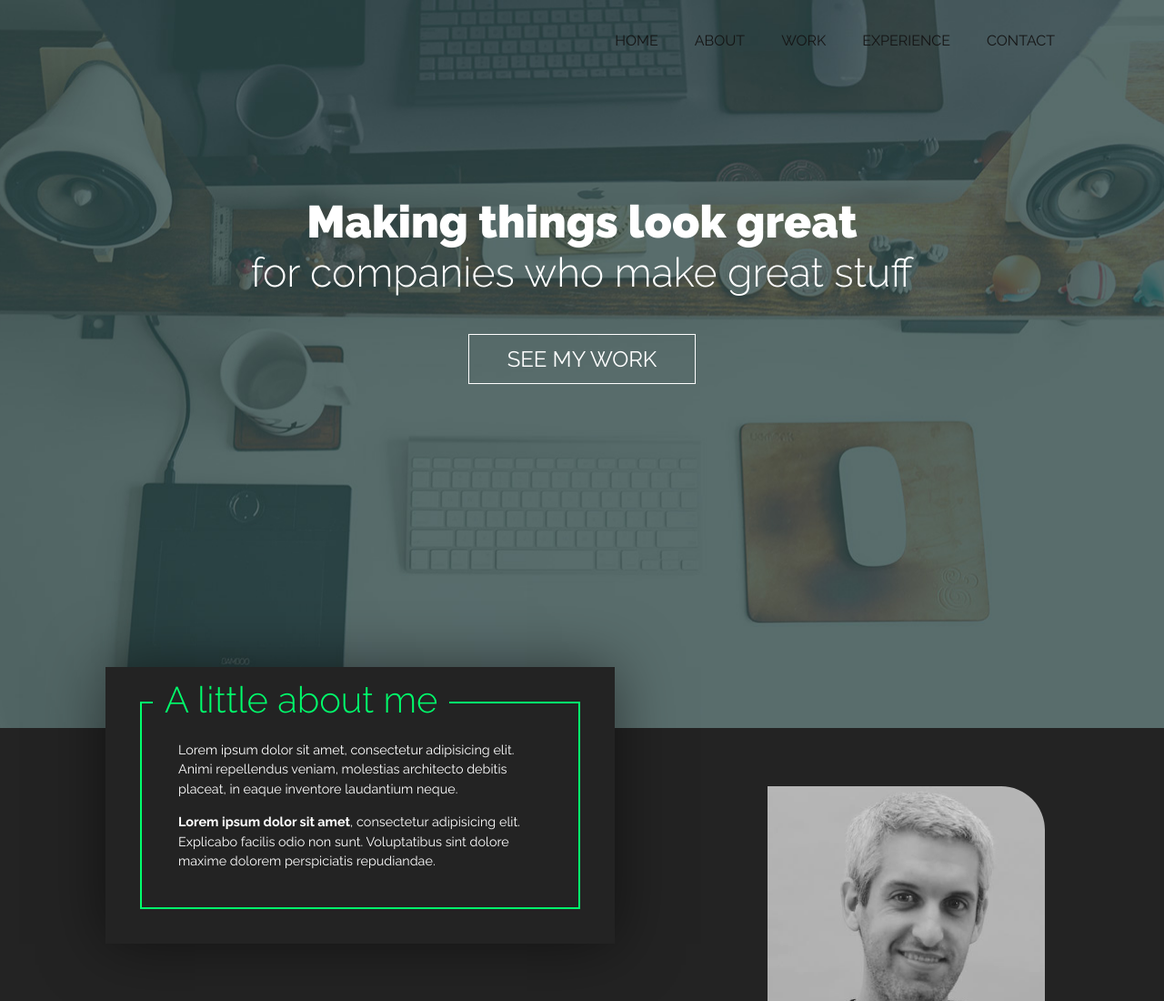
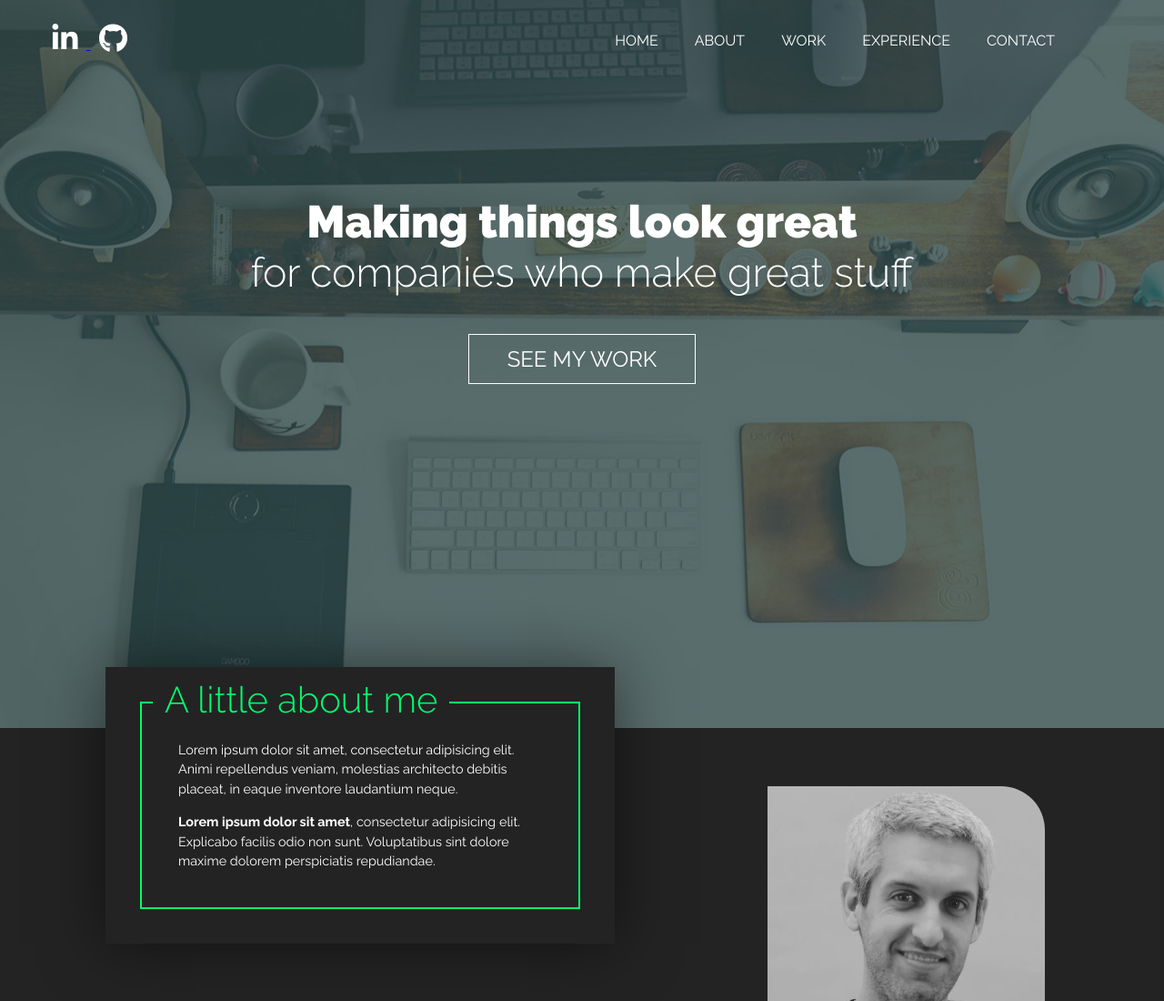
Before and after one commit to mava1412/mava1412.github.io, a website: page index.html in a window 1280 px wide. Shown: the top 1100 px of the page at 91% size. Drawn offline with nearby package versions, Linux system fonts and the light colour scheme.

Commit message:
added social icons to nav bar

```diff
--- a/css/style.css
+++ b/css/style.css
@@ -182,10 +182,22 @@ p:last-of-type {
 header {
 	/* makes the header stay on top of the hero */
 	position: absolute;
-	/* left: 0; */
-	right: 0;
+	left: 0;
+	/* right: 0; */
 	margin: 1em 3em;
 	}
+
+.social-icons i {
+	padding: .3em;
+	/* left: 0; */
+	color: #fff;
+	cursor: pointer;
+}
+
+.social-icons i:hover {
+	left: 0;
+	color: #232323;
+}
 
 nav {
 	position: fixed;
@@ -221,7 +233,7 @@ nav ul li {
 
 nav ul li a {
 	line-height: 70px;
-	color: #151515;
+	color: #fff;
 	padding: 7px 20px;
 	text-decoration: none;
 	text-transform: uppercase;
@@ -236,6 +248,10 @@ nav.black ul li a {
 	color: #fff;
 }
 
+nav.black ul li a:hover {
+	color: #00ff6c;
+}
+
 nav ul li a:focus {
 	outline: none;
 }
@@ -248,7 +264,7 @@ nav ul li a.active {
 
 nav a:hover,
 nav a:focus {
-	color: #ddd;
+	color: #00ff6c;
 }
 
 @media (min-width: 960px) {
--- a/index.html
+++ b/index.html
@@ -17,21 +17,26 @@
 
 </head>
 <body>
+  <!-- menu bar -->
+  <header>
+    <!-- social icons -->
+    <div class="social-icons">
 
-    <!-- menu bar -->
-    <header>
-      <!-- <div class="hero-image">
-        <img src="images/logo.png" alt="Portfolio Logo" class="logo">
-      </div> -->
+      <a href="http://linkedin.com">
+        <i class="fab fa-linkedin-in fa-2x"></i>
+      </a>
+      <a href="#">
+        <i class="fab fa-github fa-2x"></i>
+      </a>
 
-      <nav>
+    </div>
+    <nav>
         <ul>
           <li><a href="index.html">Home</a></li>
           <li><a href="#about">About</a></li>
           <li><a href="#work">Work</a></li>
           <li><a href="#experience">Experience</a></li>
           <li><a href="#contact">Contact</a></li>
-
         </ul>
       </nav>
     </header>
```
Also changed, not shown: 1 other file.
